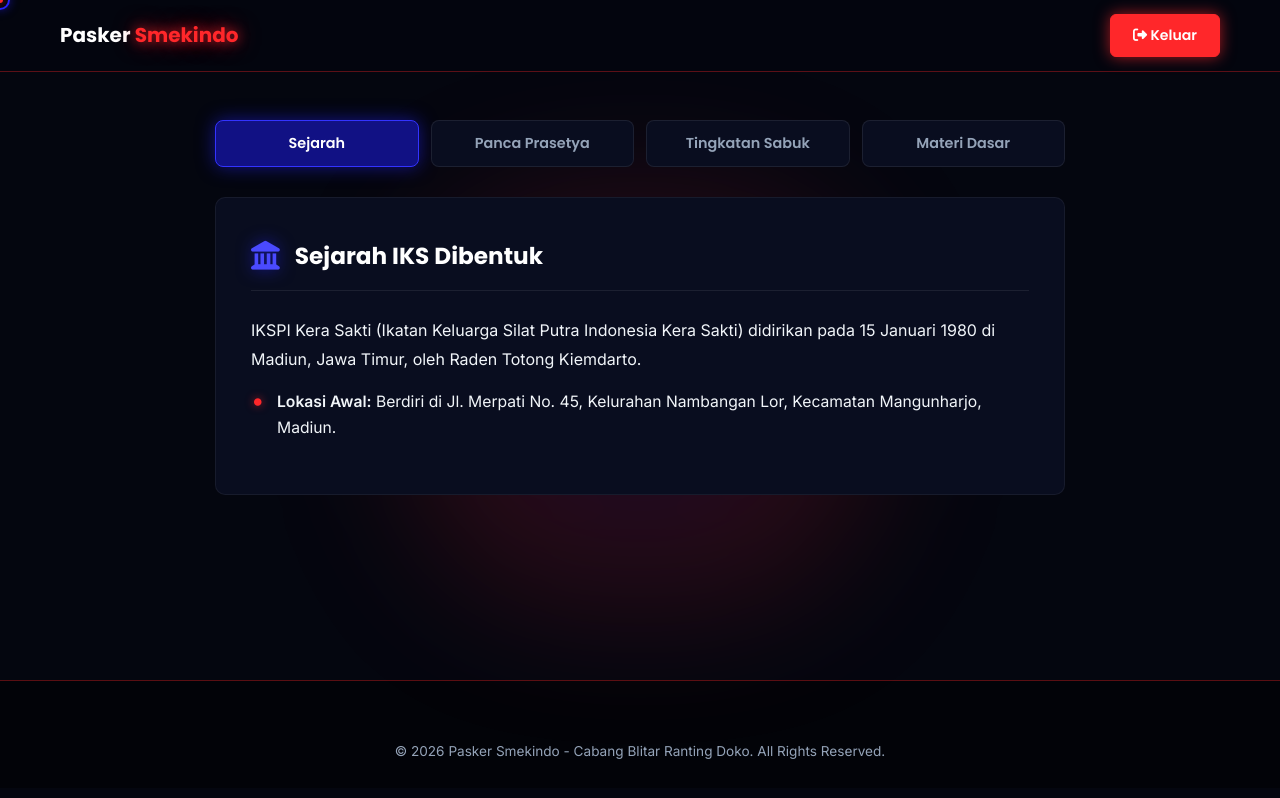
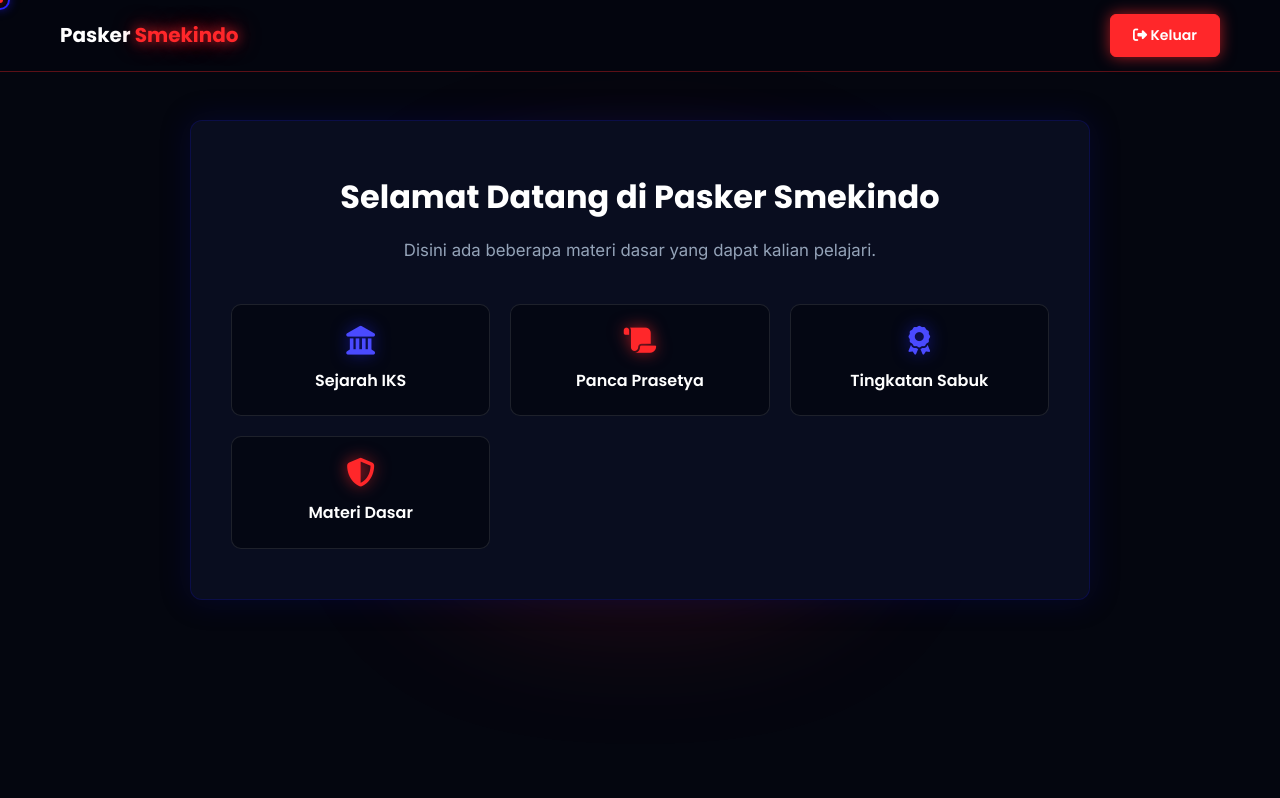
Before and after one commit to Vinzz4You/paskersmekindo, a website: page materi.html in a window 1280 px wide. Drawn offline with Linux system fonts and the light colour scheme.

Commit message:
Update materi.html

```diff
--- a/materi.html
+++ b/materi.html
@@ -4,289 +4,117 @@
   <meta charset="UTF-8">
   <meta name="viewport" content="width=device-width, initial-scale=1.0">
   <title>Materi Anggota - Pasker Smekindo Blitar Doko</title>
-
-  <!-- Google Fonts & FontAwesome -->
   <link href="https://fonts.googleapis.com/css2?family=Inter:wght@400;500;600&family=Poppins:wght@600;700;800&display=swap" rel="stylesheet">
   <link rel="stylesheet" href="https://cdnjs.cloudflare.com/ajax/libs/font-awesome/6.4.0/css/all.min.css">
-
-  <!-- Menggunakan style.css utama agar desain 100% sama -->
   <link rel="stylesheet" href="style.css">
-
   <style>
-    /* Styling Khusus Tampilan Tab Materi */
-    .materi-dashboard-section {
-      min-height: 85vh;
+    .welcome-section {
+      min-height: 80vh;
+      display: flex;
+      align-items: center;
+      justify-content: center;
       padding: 120px 20px 60px 20px;
+      position: relative;
+    }
+    .welcome-card {
+      max-width: 900px;
+      width: 100%;
+      padding: 50px 40px;
+      text-align: center;
+      background: var(--bg-card);
+      border: 1.5px solid rgba(17, 17, 132, 0.4);
+      border-radius: 12px;
+      box-shadow: 0 0 30px rgba(17, 17, 132, 0.25);
       position: relative;
       z-index: 2;
     }
-
-    .dashboard-wrapper {
-      max-width: 850px;
-      margin: 0 auto;
+    .welcome-card h2 {
+      font-family: var(--font-heading);
+      font-size: 2rem;
+      color: #fff;
+      margin-bottom: 15px;
     }
-
-    /* Navigasi Tab di Atas */
-    .materi-tabs-nav {
+    .welcome-card p {
+      color: var(--text-muted);
+      font-size: 1.05rem;
+      margin-bottom: 40px;
+    }
+    .materi-menu-grid {
       display: grid;
-      grid-template-columns: repeat(4, 1fr);
+      grid-template-columns: repeat(auto-fit, minmax(200px, 1fr));
+      gap: 20px;
+    }
+    .materi-nav-btn {
+      background: rgba(4, 6, 15, 0.7);
+      border: 1px solid rgba(255, 255, 255, 0.1);
+      padding: 22px 20px;
+      border-radius: 10px;
+      text-decoration: none;
+      color: #fff;
+      font-family: var(--font-heading);
+      font-weight: 600;
+      font-size: 1rem;
+      display: flex;
+      flex-direction: column;
+      align-items: center;
       gap: 12px;
-      margin-bottom: 30px;
-    }
-
-    .tab-menu-btn {
-      background: var(--bg-card);
-      color: var(--text-muted);
-      border: 1px solid rgba(255, 255, 255, 0.08);
-      padding: 12px 10px;
-      border-radius: 8px;
-      font-family: var(--font-heading);
-      font-size: 0.9rem;
-      font-weight: 600;
-      cursor: pointer;
-      text-align: center;
       transition: all 0.3s ease;
     }
-
-    .tab-menu-btn:hover {
-      color: #fff;
-      border-color: #4a4aff;
-    }
-
-    .tab-menu-btn.active {
-      background: var(--base-blue);
-      color: #fff;
-      border-color: #3333ff;
-      box-shadow: 0 0 18px var(--neon-blue-glow);
-    }
-
-    /* Kotak Konten yang Berganti */
-    .tab-content-panel {
-      display: none;
-      padding: 40px 35px;
-      animation: fadeInPanel 0.4s ease forwards;
-    }
-
-    .tab-content-panel.active {
-      display: block;
-    }
-
-    @keyframes fadeInPanel {
-      from { opacity: 0; transform: translateY(12px); }
-      to { opacity: 1; transform: translateY(0); }
-    }
-
-    .materi-card-header {
-      display: flex;
-      align-items: center;
-      gap: 15px;
-      margin-bottom: 25px;
-      border-bottom: 1px solid rgba(255, 255, 255, 0.08);
-      padding-bottom: 15px;
-    }
-
-    .materi-card-header i {
+    .materi-nav-btn i {
       font-size: 1.8rem;
     }
-
-    .materi-card-header h3 {
-      font-family: var(--font-heading);
-      font-size: 1.45rem;
-      color: #fff;
-      margin: 0;
-    }
-
-    .tab-content-panel p {
-      color: var(--text-main);
-      font-size: 1rem;
-      line-height: 1.8;
-      margin-bottom: 15px;
-    }
-
-    .materi-list {
-      list-style: none;
-      padding-left: 0;
-      margin-top: 10px;
-    }
-
-    .materi-list li {
-      position: relative;
-      padding-left: 26px;
-      margin-bottom: 12px;
-      color: var(--text-main);
-      font-size: 0.98rem;
-      line-height: 1.7;
-    }
-
-    .materi-list li::before {
-      content: "•";
-      position: absolute;
-      left: 0;
-      color: var(--base-red);
-      font-size: 1.5rem;
-      line-height: 1;
-      text-shadow: 0 0 8px var(--neon-red-glow);
-    }
-
-    .prasetya-title {
-      font-family: var(--font-heading);
-      font-weight: 800;
-      font-size: 1.15rem;
-      color: var(--base-red);
-      text-shadow: 0 0 10px var(--neon-red-glow);
-      letter-spacing: 1px;
-      margin-bottom: 12px;
-    }
-
-    .privacy-box {
-      background: rgba(255, 39, 42, 0.08);
-      border: 1px dashed var(--base-red);
-      padding: 20px 24px;
-      border-radius: 8px;
-      margin-bottom: 25px;
-      color: var(--text-main);
-    }
-
-    .btn-wa-pelatih {
-      background: #25D366;
-      color: #fff;
-      border: 1px solid #25D366;
-      box-shadow: 0 0 18px rgba(37, 211, 102, 0.5);
-    }
-
-    .btn-wa-pelatih:hover {
-      background: #1ebe5d;
-      box-shadow: 0 0 28px rgba(37, 211, 102, 0.8);
-      transform: translateY(-2px);
-    }
-
-    /* Responsif HP */
-    @media (max-width: 768px) {
-      .materi-tabs-nav {
-        grid-template-columns: repeat(2, 1fr);
-      }
-      .tab-content-panel {
-        padding: 25px 20px;
-      }
+    .materi-nav-btn:hover {
+      background: var(--bg-card-hover);
+      border-color: #4a4aff;
+      box-shadow: 0 0 20px var(--neon-blue-glow);
+      transform: translateY(-4px);
     }
   </style>
 </head>
 <body>
 
-  <!-- NAVBAR UTAMA DENGAN TOMBOL KELUAR -->
+  <!-- NAVBAR -->
   <header class="navbar">
     <div class="nav-container">
       <a href="index.html" class="brand-logo">
         <img src="logo.png" alt="Logo Pasker" class="nav-icon" onerror="this.style.display='none'">
         <span class="brand-text">Pasker <span class="neon-red-text">Smekindo</span></span>
       </a>
-
       <div class="nav-auth-buttons">
         <a href="index.html" class="btn-nav-join"><i class="fa-solid fa-right-from-bracket"></i> Keluar</a>
       </div>
     </div>
   </header>
 
-  <!-- BACKGROUND GLOW -->
   <div class="hero-glow-bg"></div>
 
-  <!-- KONTEN UTAMA DASHBOARD MATERI -->
-  <section class="materi-dashboard-section">
-    <div class="dashboard-wrapper">
+  <!-- KONTEN UTAMA SAMBUTAN & 4 NAVIGASI HALAMAN -->
+  <section class="welcome-section">
+    <div class="welcome-card card interactive-card">
+      <h2>Selamat Datang di Pasker Smekindo</h2>
+      <p>Disini ada beberapa materi dasar yang dapat kalian pelajari.</p>
 
-      <!-- 4 TOMBOL NAVIGASI TAB -->
-      <div class="materi-tabs-nav">
-        <button class="tab-menu-btn active" onclick="switchMateriTab(event, 'panel-sejarah')">Sejarah</button>
-        <button class="tab-menu-btn" onclick="switchMateriTab(event, 'panel-prasetya')">Panca Prasetya</button>
-        <button class="tab-menu-btn" onclick="switchMateriTab(event, 'panel-sabuk')">Tingkatan Sabuk</button>
-        <button class="tab-menu-btn" onclick="switchMateriTab(event, 'panel-dasar')">Materi Dasar</button>
-      </div>
-
-      <!-- PANEL 1: SEJARAH IKS DIBENTUK -->
-      <div id="panel-sejarah" class="card interactive-card tab-content-panel active">
-        <div class="materi-card-header">
+      <div class="materi-menu-grid">
+        <a href="sejarahiks.html" class="materi-nav-btn">
           <i class="fa-solid fa-landmark icon-blue"></i>
-          <h3>Sejarah IKS Dibentuk</h3>
-        </div>
-        <p>IKSPI Kera Sakti (Ikatan Keluarga Silat Putra Indonesia Kera Sakti) didirikan pada 15 Januari 1980 di Madiun, Jawa Timur, oleh Raden Totong Kiemdarto.</p>
-        <ul class="materi-list">
-          <li><strong>Lokasi Awal:</strong> Berdiri di Jl. Merpati No. 45, Kelurahan Nambangan Lor, Kecamatan Mangunharjo, Madiun.</li>
-        </ul>
-      </div>
-
-      <!-- PANEL 2: PANCA PRASETYA -->
-      <div id="panel-prasetya" class="card interactive-card tab-content-panel">
-        <div class="materi-card-header">
+          Sejarah IKS
+        </a>
+        <a href="pancaprasetya.html" class="materi-nav-btn">
           <i class="fa-solid fa-scroll icon-red"></i>
-          <h3>Panca Prasetya</h3>
-        </div>
-        <div class="prasetya-title">PANCA PRASETIA</div>
-        <p>Kami siswa siswi IKS.PI Kera Sakti berjanji :</p>
-        <ul class="materi-list">
-          <li>1. SETIA KEPADA PANCASILA DAN UNDANG UNDANG DASAR 1945</li>
-          <li>2. MENJUNJUNG TINGGI SERTA MENJAGA NAMA BAIK PERGURUAN DI DALAM MAUPUN DI LUAR LATIHAN</li>
-          <li>3. HORMAT DAN PATUH KEPADA GURU SERTA MENJALIN RASA PERSAUDARAAN SESAMA SAUDARA SEPERGURUAN</li>
-          <li>4. AKAN SELALU BERTINDAK JUJUR, DISIPLIN DAN PENUH TANGGUNG JAWAB</li>
-          <li>5. SANGGUP DENGAN PENUH KESADARAN MENJALANKAN SEMUA PERATURAN YANG BERLAKU DALAM PERGURUAN</li>
-        </ul>
-      </div>
-
-      <!-- PANEL 3: TINGKATAN SABUK -->
-      <div id="panel-sabuk" class="card interactive-card tab-content-panel">
-        <div class="materi-card-header">
+          Panca Prasetya
+        </a>
+        <a href="tingkatansabuk.html" class="materi-nav-btn">
           <i class="fa-solid fa-award icon-blue"></i>
-          <h3>Tingkatan Sabuk</h3>
-        </div>
-        <ul class="materi-list">
-          <li>Sabuk Biru (Warga Tingkat I)</li>
-          <li>Sabuk Merah (Tingkat II / Pendekar)</li>
-          <li>Sabuk Merah Setrip Emas (Tingkat III / Dewan Guru)</li>
-        </ul>
-      </div>
-
-      <!-- PANEL 4: MATERI DASAR -->
-      <div id="panel-dasar" class="card interactive-card tab-content-panel">
-        <div class="materi-card-header">
+          Tingkatan Sabuk
+        </a>
+        <a href="materidasar.html" class="materi-nav-btn">
           <i class="fa-solid fa-shield-halved icon-red"></i>
-          <h3>Materi Dasar</h3>
-        </div>
-        <div class="privacy-box">
-          <p style="margin-bottom: 0;">Materi dasar ikspi kera sakti memiliki privasi yang tidak bisa di umbar dan sembarangan dijelaskan di sosial media, tanya ke pelatih langsung untuk mendapatkan materi dasar</p>
-        </div>
-        <a href="https://wa.me/6285804304958?text=mas%20izin%20bertanya" target="_blank" class="btn btn-wa-pelatih">
-          <i class="fa-brands fa-whatsapp" style="font-size: 1.25rem;"></i> Tanya Pelatih
+          Materi Dasar
         </a>
       </div>
-
     </div>
   </section>
 
-  <!-- FOOTER -->
-  <footer class="footer-section">
-    <div class="container">
-      <div class="footer-bottom" style="border-top: none; padding-top: 0;">
-        <p>&copy; 2026 Pasker Smekindo - Cabang Blitar Ranting Doko. All Rights Reserved.</p>
-      </div>
-    </div>
-  </footer>
-
-  <!-- SCRIPT UNTUK PINDAH TAB / PANEL KLIK -->
   <script src="script.js"></script>
-  <script>
-    function switchMateriTab(event, panelId) {
-      // Sembunyikan semua panel isi
-      const panels = document.querySelectorAll('.tab-content-panel');
-      panels.forEach(panel => panel.classList.remove('active'));
-
-      // Nonaktifkan semua tombol menu tab
-      const buttons = document.querySelectorAll('.tab-menu-btn');
-      buttons.forEach(btn => btn.classList.remove('active'));
-
-      // Tampilkan panel yang diklik dan aktifkan tombolnya
-      document.getElementById(panelId).classList.add('active');
-      event.currentTarget.classList.add('active');
-    }
-  </script>
-
 </body>
 </html>
```
